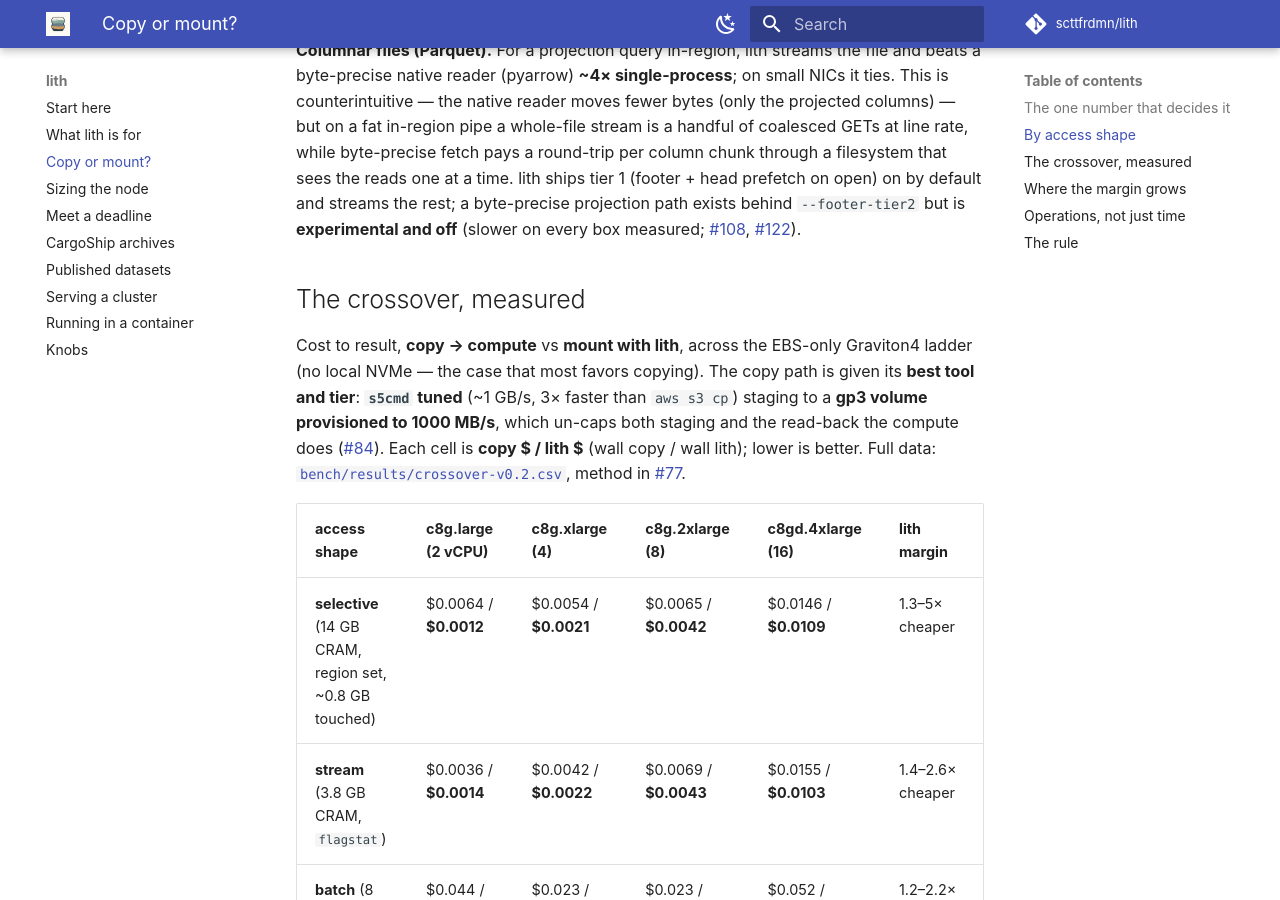
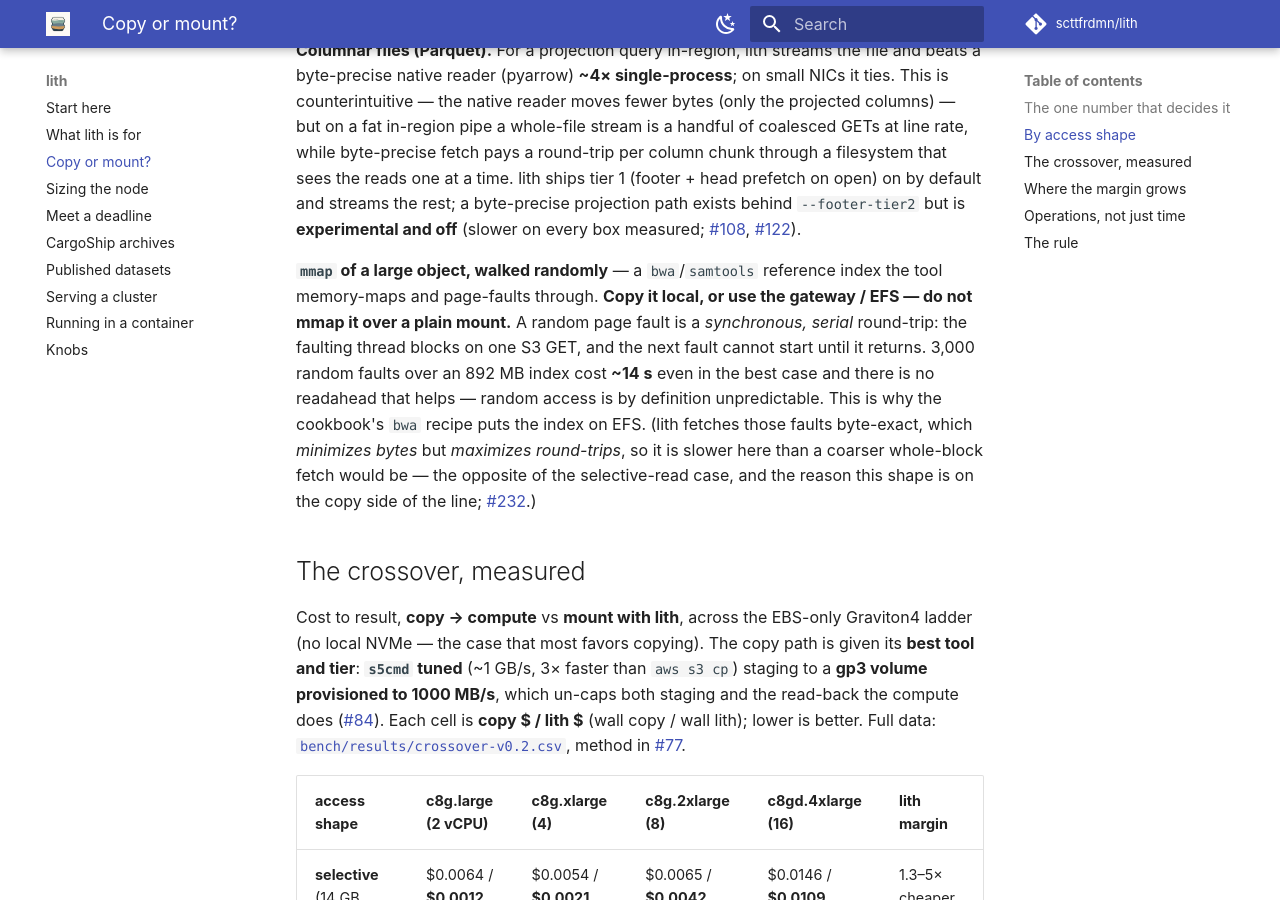
Before and after one commit to scttfrdmn/lith, an MkDocs documentation site: the page built from docs/copy-or-mount.md, in a window 1280 px wide and 900 px high, scrolled down 1447 px. Built offline with MkDocs 1.6.1 and Material for MkDocs 9.7.7, drawn with Linux system fonts in a browser that asks for light colours; comment, search, counter and statistics services are not loaded.

Commit message:
docs(#232): mmap-random over a mount is latency-bound — copy/gateway/EFS instead (#234)
A random page fault is a synchronous serial S3 round-trip; 3000 faults over an
892MB index cost ~14s best-case and no readahead helps (random is unpredictable).
Put a randomly-mmap'd reference index on local NVMe / the gateway / EFS (as the
cookbook bwa recipe does). Notes that lith's byte-exact fetch minimizes bytes but
maximizes round-trips here — the opposite of the selective-read case.

```diff
--- a/docs/copy-or-mount.md
+++ b/docs/copy-or-mount.md
@@ -70,6 +70,19 @@ streams the rest; a byte-precise projection path exists behind
 `--footer-tier2` but is **experimental and off** (slower on every box measured;
 [#108](https://github.com/scttfrdmn/lith/issues/108),
 [#122](https://github.com/scttfrdmn/lith/issues/122)). <!-- number: apps.csv in-region 4xl, sessions 29-32 -->
+
+**`mmap` of a large object, walked randomly** — a `bwa`/`samtools` reference
+index the tool memory-maps and page-faults through. **Copy it local, or use the
+gateway / EFS — do not mmap it over a plain mount.** A random page fault is a
+*synchronous, serial* round-trip: the faulting thread blocks on one S3 GET, and
+the next fault cannot start until it returns. 3,000 random faults over an 892 MB
+index cost **~14 s** even in the best case and there is no readahead that helps —
+random access is by definition unpredictable. This is why the cookbook's `bwa`
+recipe puts the index on EFS. (lith fetches those faults byte-exact, which
+*minimizes bytes* but *maximizes round-trips*, so it is slower here than a
+coarser whole-block fetch would be — the opposite of the selective-read case,
+and the reason this shape is on the copy side of the line;
+[#232](https://github.com/scttfrdmn/lith/issues/232).)
 
 ## The crossover, measured
 
```
